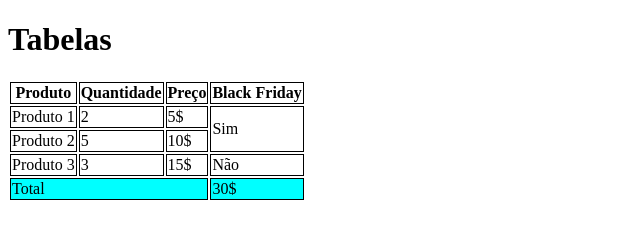
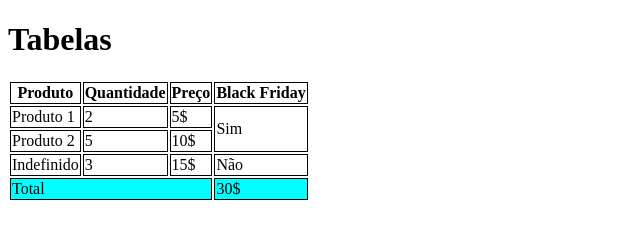
Before and after one commit to EwersonBarros/Aula-Tabela, a plain HTML site: page index.html in a window 1280 px wide. Shown: the full height of the page, 0-640 px from the left. Drawn offline with Linux system fonts and the light colour scheme.

Commit message:
trocado de produto 3 para indefinido

```diff
--- a/index.html
+++ b/index.html
@@ -45,7 +45,7 @@
             </tr>
 
             <tr>
-                <td>Produto 3</td>
+                <td>Indefinido</td>
                 <td>3</td>
                 <td>15$</td>
                 <td>Não</td>
```
